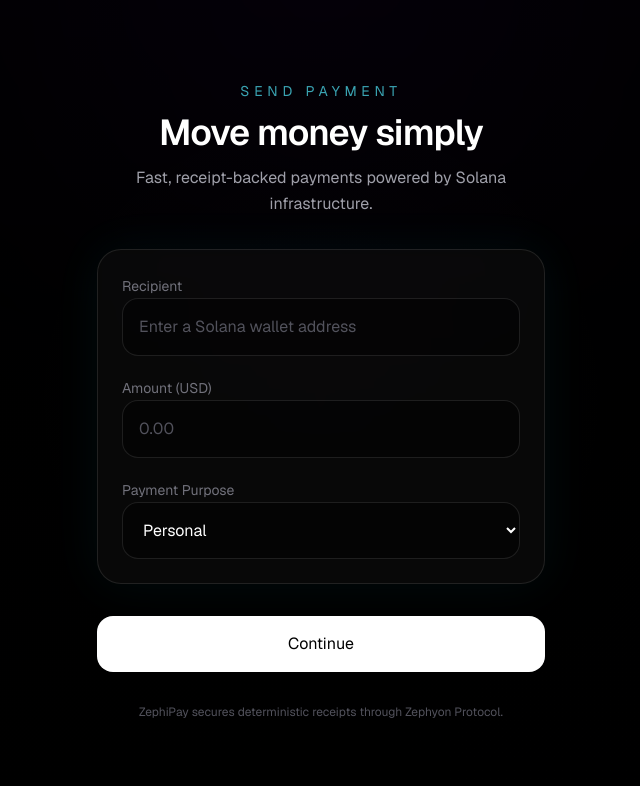
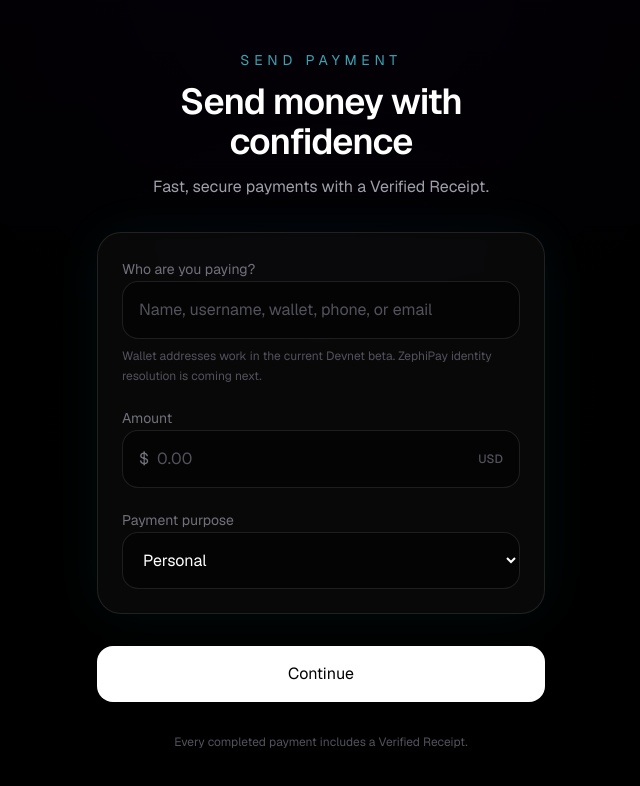
Before and after one commit to zephyon-labs/zephipay-frontend, a Next.js app: page /send in a window 1280 px wide. Shown: the top 786 px of the page, without its empty margins (319-959 px from the left). Built offline with nearby package versions, Linux system fonts and the light colour scheme; what @solana/wallet-adapter-react, @solana/wallet-adapter-react-ui would draw is missing.

Commit message:
Broaden recipient experience and verified receipt copy

```diff
--- a/src/app/confirm/page.tsx
+++ b/src/app/confirm/page.tsx
@@ -11,9 +11,17 @@ function ConfirmContent() {
   const amount = params.get("amount");
   const purpose = params.get("purpose");
 
-  const shortRecipient = recipient
-    ? `${recipient.slice(0, 6)}...${recipient.slice(-6)}`
-    : "Unknown";
+  const recipientDisplay = (() => {
+    if (!recipient) {
+      return "Unknown";
+    }
+
+    if (recipient.length <= 20) {
+      return recipient;
+    }
+
+    return `${recipient.slice(0, 8)}...${recipient.slice(-8)}`;
+  })();
 
   const handleSend = () => {
     router.push(
@@ -67,7 +75,7 @@ function ConfirmContent() {
                 <p className="text-sm text-zinc-500">Recipient</p>
 
                 <p className="mt-1 break-all font-mono text-sm text-zinc-300">
-                  {shortRecipient}
+                  {recipientDisplay}
                 </p>
               </div>
 
--- a/src/app/send/page.tsx
+++ b/src/app/send/page.tsx
@@ -2,7 +2,6 @@
 
 import { useState } from "react";
 import { useRouter } from "next/navigation";
-import { PublicKey } from "@solana/web3.js";
 
 export default function SendPage() {
   const router = useRouter();
@@ -12,9 +11,10 @@ export default function SendPage() {
   const [purpose, setPurpose] = useState("Personal");
   const [error, setError] = useState("");
 
-  const handleContinue = () => {
+  function handleContinue() {
     const trimmedRecipient = recipient.trim();
     const trimmedAmount = amount.trim();
+    const numericAmount = Number(trimmedAmount);
 
     setError("");
 
@@ -23,25 +23,27 @@ export default function SendPage() {
       return;
     }
 
-    try {
-      new PublicKey(trimmedRecipient);
-    } catch {
-      setError("Please enter a valid Solana wallet address.");
+    if (trimmedRecipient.length < 3) {
+      setError("Please enter a valid recipient.");
+      return;
+    }
+
+    if (!Number.isFinite(numericAmount) || numericAmount <= 0) {
+      setError("Please enter an amount greater than zero.");
       return;
     }
 
     router.push(
       `/confirm?recipient=${encodeURIComponent(
-        trimmedRecipient
+        trimmedRecipient,
       )}&amount=${encodeURIComponent(
-        trimmedAmount
-      )}&purpose=${encodeURIComponent(purpose)}`
+        numericAmount.toFixed(2),
+      )}&purpose=${encodeURIComponent(purpose)}`,
     );
-  };
+  }
 
   return (
     <main className="relative min-h-screen overflow-hidden bg-black text-white">
-      {/* Background */}
       <div className="pointer-events-none absolute inset-0">
         <div className="absolute left-1/2 top-[-18rem] h-[32rem] w-[32rem] -translate-x-1/2 rounded-full bg-violet-700/10 blur-[170px]" />
         <div className="absolute bottom-[-22rem] left-[-12rem] h-[34rem] w-[34rem] rounded-full bg-fuchsia-700/8 blur-[190px]" />
@@ -52,57 +54,101 @@ export default function SendPage() {
 
       <section className="relative z-10 flex min-h-screen items-center justify-center px-6 py-10">
         <div className="w-full max-w-md space-y-8">
-          <div className="space-y-3 text-center">
+          <header className="space-y-3 text-center">
             <p className="text-sm uppercase tracking-[0.35em] text-cyan-300/70">
               Send Payment
             </p>
 
             <h1 className="text-4xl font-semibold tracking-tight">
-              Move money simply
+              Send money with confidence
             </h1>
 
             <p className="leading-relaxed text-zinc-400">
-              Fast, receipt-backed payments powered by Solana infrastructure.
+              Fast, secure payments with a Verified Receipt.
             </p>
-          </div>
+          </header>
 
           <div className="space-y-5 rounded-3xl border border-white/10 bg-white/[0.03] p-6 shadow-[0_0_50px_rgba(34,211,238,0.06)] backdrop-blur-sm">
             <div className="space-y-2">
-              <label className="text-sm text-zinc-500">Recipient</label>
+              <label
+                htmlFor="recipient"
+                className="text-sm text-zinc-500"
+              >
+                Who are you paying?
+              </label>
 
               <input
+                id="recipient"
+                name="recipient"
                 type="text"
-                placeholder="Enter a Solana wallet address"
+                autoComplete="off"
+                placeholder="Name, username, wallet, phone, or email"
                 value={recipient}
-                onChange={(e) => {
-                  setRecipient(e.target.value);
-                  if (error) setError("");
+                onChange={(event) => {
+                  setRecipient(event.target.value);
+
+                  if (error) {
+                    setError("");
+                  }
                 }}
                 className="w-full rounded-2xl border border-white/10 bg-black/40 px-4 py-4 text-white outline-none transition placeholder:text-zinc-600 focus:border-cyan-300/40 focus:shadow-[0_0_25px_rgba(34,211,238,0.12)]"
               />
+
+              <p className="text-xs leading-relaxed text-zinc-600">
+                Wallet addresses work in the current Devnet beta.
+                ZephiPay identity resolution is coming next.
+              </p>
             </div>
 
             <div className="space-y-2">
-              <label className="text-sm text-zinc-500">Amount (USD)</label>
+              <label
+                htmlFor="amount"
+                className="text-sm text-zinc-500"
+              >
+                Amount
+              </label>
 
-              <input
-                type="number"
-                placeholder="0.00"
-                value={amount}
-                onChange={(e) => {
-                  setAmount(e.target.value);
-                  if (error) setError("");
-                }}
-                className="w-full rounded-2xl border border-white/10 bg-black/40 px-4 py-4 text-white outline-none transition placeholder:text-zinc-600 focus:border-cyan-300/40 focus:shadow-[0_0_25px_rgba(34,211,238,0.12)]"
-              />
+              <div className="flex items-center rounded-2xl border border-white/10 bg-black/40 px-4 transition focus-within:border-cyan-300/40 focus-within:shadow-[0_0_25px_rgba(34,211,238,0.12)]">
+                <span className="text-zinc-500">$</span>
+
+                <input
+                  id="amount"
+                  name="amount"
+                  type="number"
+                  inputMode="decimal"
+                  min="0.01"
+                  step="0.01"
+                  placeholder="0.00"
+                  value={amount}
+                  onChange={(event) => {
+                    setAmount(event.target.value);
+
+                    if (error) {
+                      setError("");
+                    }
+                  }}
+                  className="w-full bg-transparent px-2 py-4 text-white outline-none placeholder:text-zinc-600"
+                />
+
+                <span className="text-xs font-medium text-zinc-600">
+                  USD
+                </span>
+              </div>
             </div>
 
             <div className="space-y-2">
-              <label className="text-sm text-zinc-500">Payment Purpose</label>
+              <label
+                htmlFor="payment-purpose"
+                className="text-sm text-zinc-500"
+              >
+                Payment purpose
+              </label>
 
               <select
+                id="payment-purpose"
+                name="payment-purpose"
                 value={purpose}
-                onChange={(e) => setPurpose(e.target.value)}
+                onChange={(event) => setPurpose(event.target.value)}
                 className="w-full rounded-2xl border border-white/10 bg-black/40 px-4 py-4 text-white outline-none transition focus:border-cyan-300/40 focus:shadow-[0_0_25px_rgba(34,211,238,0.12)]"
               >
                 <option>Personal</option>
@@ -115,12 +161,16 @@ export default function SendPage() {
           </div>
 
           {error && (
-            <div className="rounded-2xl border border-red-500/20 bg-red-500/10 px-4 py-3 text-sm text-red-300">
+            <div
+              role="alert"
+              className="rounded-2xl border border-red-500/20 bg-red-500/10 px-4 py-3 text-sm text-red-300"
+            >
               {error}
             </div>
           )}
 
           <button
+            type="button"
             onClick={handleContinue}
             className="w-full rounded-2xl bg-white px-6 py-4 font-semibold text-black transition hover:scale-[1.02] hover:opacity-90 hover:shadow-[0_0_35px_rgba(34,211,238,0.15)]"
           >
@@ -128,7 +178,7 @@ export default function SendPage() {
           </button>
 
           <p className="text-center text-xs text-zinc-600">
-            ZephiPay secures deterministic receipts through Zephyon Protocol.
+            Every completed payment includes a Verified Receipt.
           </p>
         </div>
       </section>
```
Also changed, not shown: 1 other file (tests, documents, lock files or other folders).
